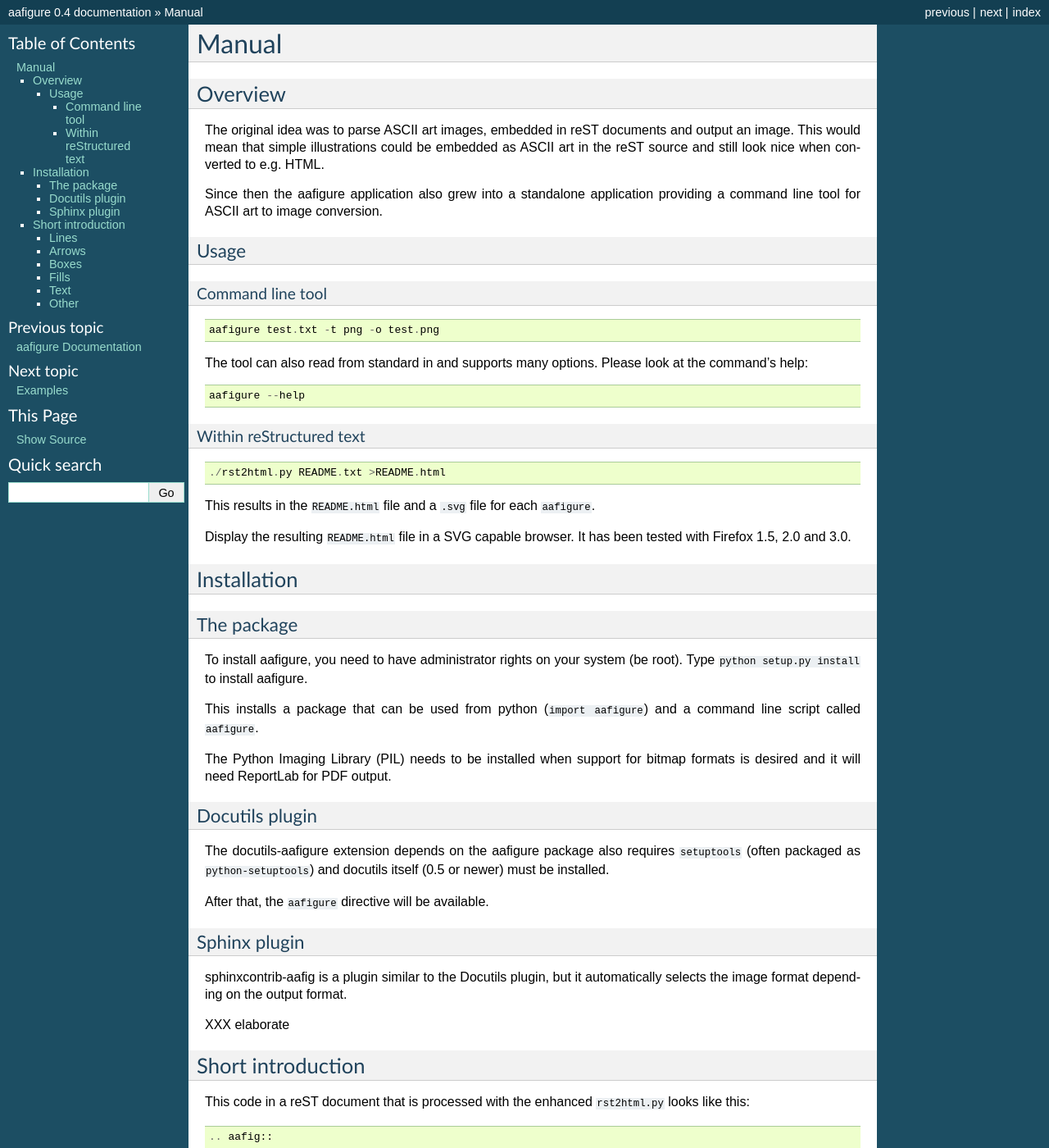
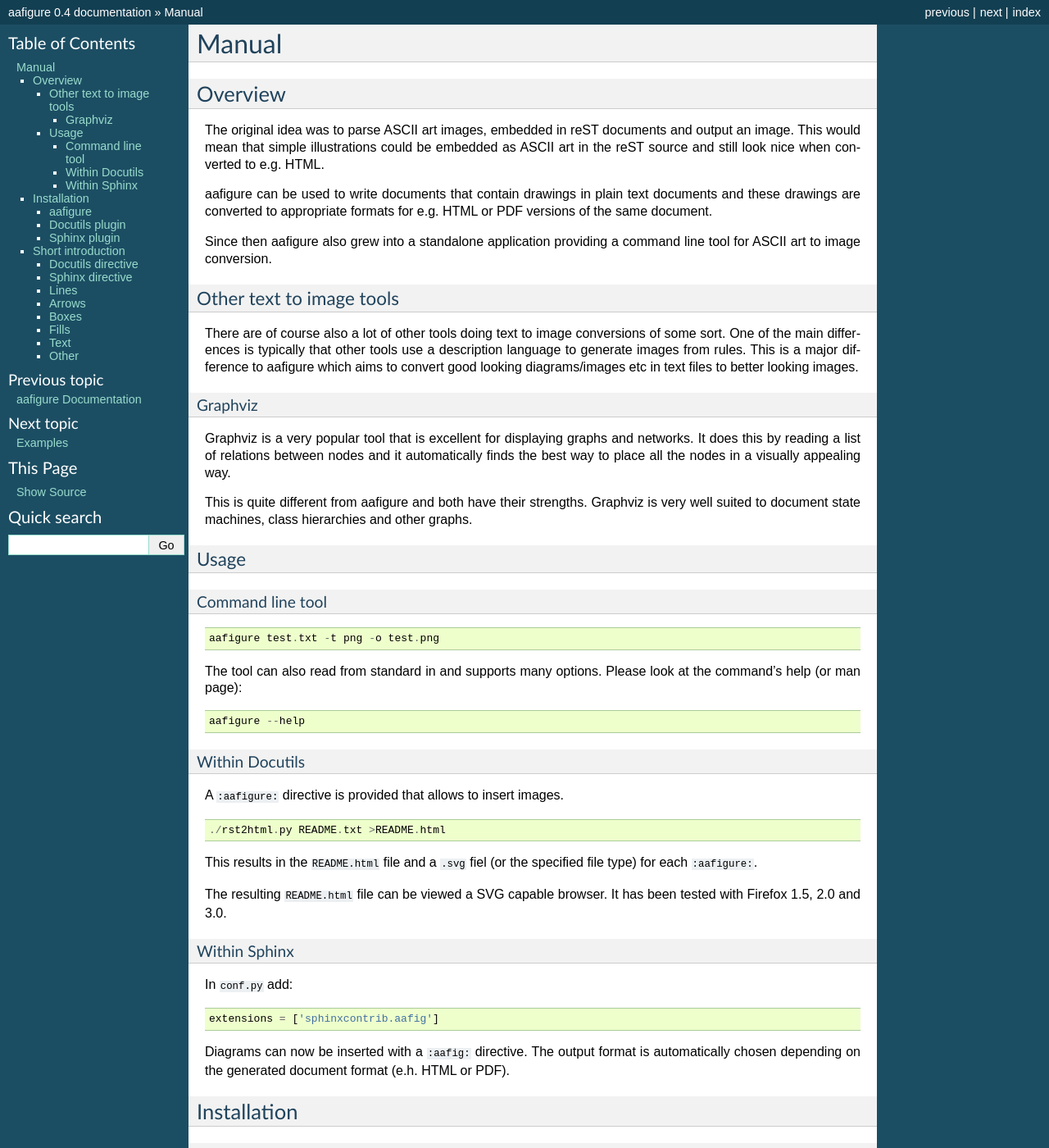
Before and after one commit to aafigure/aafigure, a Sphinx documentation site: the page built from documentation/manual.rst, in a window 1280 px wide and 1400 px high. Shown: the whole window at 82% size. Built offline with Sphinx 7.4.7, drawn with Linux system fonts in a browser that asks for light colours; some of the changed text lies outside the part shown.

Commit message:
Extend documentation, restore "implementation" section

```diff
--- a/documentation/manual.rst
+++ b/documentation/manual.rst
@@ -9,8 +9,33 @@
 output an image. This would mean that simple illustrations could be embedded as
 ASCII art in the reST source and still look nice when converted to e.g. HTML.
 
-Since then the aafigure application also grew into a standalone application
-providing a command line tool for ASCII art to image conversion.
+aafigure can be used to write documents that contain drawings in plain text
+documents and these drawings are converted to appropriate formats for e.g. HTML
+or PDF versions of the same document.
+
+Since then aafigure also grew into a standalone application providing a command
+line tool for ASCII art to image conversion.
+
+
+Other text to image tools
+-------------------------
+There are of course also a lot of other tools doing text to image conversions
+of some sort. One of the main differences is typically that other tools use a
+description language to generate images from rules. This is a major difference
+to aafigure which aims to convert good looking diagrams/images etc in text
+files to better looking images.
+
+Graphviz
+~~~~~~~~
+Graphviz is a very popular tool that is excellent for displaying graphs and
+networks. It does this by reading a list of relations between nodes and it
+automatically finds the best way to place all the nodes in a visually appealing
+way.
+
+This is quite different from aafigure and both have their strengths. Graphviz
+is very well suited to document state machines, class hierarchies and other
+graphs.
+
 
 Usage
 -----
@@ -21,28 +46,40 @@
     aafigure test.txt -t png -o test.png
 
 The tool can also read from standard in and supports many options. Please look
-at the command's help::
+at the command's help (or man page)::
 
     aafigure --help
 
-Within reStructured text
-~~~~~~~~~~~~~~~~~~~~~~~~
+Within Docutils
+~~~~~~~~~~~~~~~
+A ``:aafigure:`` directive is provided that allows to insert images.
+
 ::
 
     ./rst2html.py README.txt >README.html
 
-This results in the ``README.html`` file and a ``.svg`` file for each
-``aafigure``.
+This results in the ``README.html`` file and a ``.svg`` fiel (or the specified
+file type) for each ``:aafigure:``.
 
-Display the resulting ``README.html`` file in a SVG capable browser. It has
+The resulting ``README.html`` file can be viewed a SVG capable browser. It has
 been tested with Firefox 1.5, 2.0 and 3.0.
+
+Within Sphinx
+~~~~~~~~~~~~~
+In ``conf.py`` add::
+
+    extensions = ['sphinxcontrib.aafig']
+
+Diagrams can now be inserted with a ``:aafig:`` directive. The output format is
+automatically chosen depending on the generated document format (e.h. HTML or
+PDF).
 
 
 Installation
 ============
 
-The package
------------
+aafigure
+--------
 To install aafigure, you need to have administrator rights on your system (be
 root). Type ``python setup.py install`` to install aafigure.
 
@@ -51,6 +88,16 @@
 
 The Python Imaging Library (PIL) needs to be installed when support for bitmap
 formats is desired and it will need ReportLab for PDF output.
+
+Alternatively it can be installed from PyPy, either manually downloading the
+files and installing as described above or using::
+
+    easy_install -U aafigure
+
+There are also packaged versions for:
+* Ubuntu (https://launchpad.net/~aafigure-team/+archive/ppa)
+* Arch Linux ("aafigure" or "aafigure-bzr" in category "unsupported")
+
 
 Docutils plugin
 ---------------
@@ -62,16 +109,17 @@
 
 Sphinx plugin
 -------------
-sphinxcontrib-aafig is a plugin similar to the Docutils plugin, but it
+sphinxcontrib-aafig_ is a plugin similar to the Docutils plugin, but it
 automatically selects the image format depending on the output format.
 
 XXX elaborate
 
+.. _sphinxcontrib-aafig: http://pypi.python.org/pypi/sphinxcontrib-aafig
+
 
 Short introduction
 ==================
-This code in a reST document that is processed with the enhanced ``rst2html.py``
-looks like this::
+In a Sphinx document an image can be inserted like this::
 
     .. aafig::
 
@@ -83,6 +131,11 @@
 
     -->
 
+The same contents could also have been placed in a file and then be converted
+with the aafigure command line tool.
+
+Docutils directive
+------------------
 The ``aafigure`` directive has the following options:
 
 - ``:scale: <float>``   enlarge or shrink image
@@ -117,6 +170,13 @@
 
 - ``:proportional: <flag>``  use a proportional font instead of a mono-spaced
   one.
+
+
+Sphinx directive
+----------------
+It is called ``aafig``. The same options as for the docutils directive apply
+with the exception of ``format``. That option is not supported as the format
+is automatically determined.
 
 
 Lines
```
Also changed, not shown: documentation/appendix.rst (+43 -1 lines).
